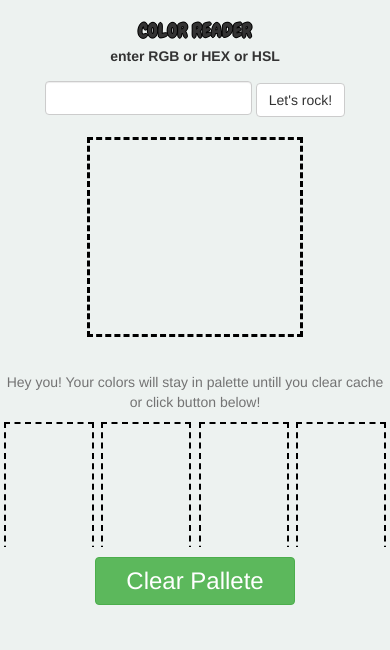
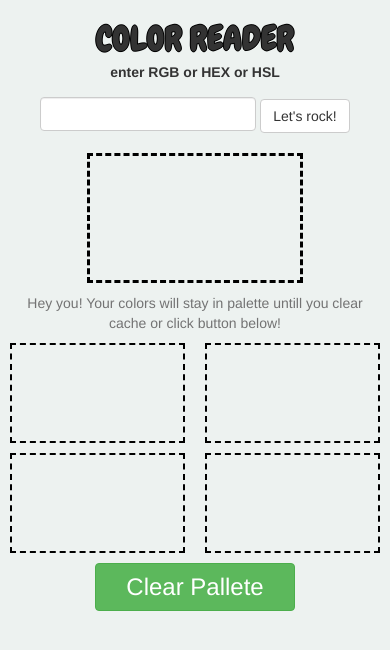
Before and after one commit to d0peCode/colorReader, a website: page public/index.html in a window 390 px wide. Drawn offline with nearby package versions, Linux system fonts and the light colour scheme; some packages are replaced by stand-ins of ours.

Commit message:
media queries and content

```diff
--- a/public/css/bs3-custom.css
+++ b/public/css/bs3-custom.css
@@ -2,3 +2,7 @@
     display: inline;
     width: auto;
 }
+.help-block {
+    padding-left: 15px;
+    padding-right: 15px;
+}
--- a/public/css/style.css
+++ b/public/css/style.css
@@ -56,3 +56,28 @@
     margin-right: auto;
     font-size: 24px;
 }
+
+@media(max-width:767px) {
+    .mainpage__header {
+        font-size: 34px;
+    }
+    .mainpage__palette__record__paragraph {
+        font-size: 16px;
+    }
+    .mainpage__palette__record {
+        width: 45%;
+        height: 100px;
+        margin-left: 2.5%;
+        margin-right: 2.5%;
+    }
+    .mainpage__palette {
+        margin-top: 5px;
+        height: 265px;
+    }
+    .form-control {
+        width: 60% !important;
+    }
+    .mainpage__colorsample {
+        height: 130px;
+    }
+}
--- a/public/services/colorCheckerService.js
+++ b/public/services/colorCheckerService.js
@@ -47,7 +47,7 @@
                         numbers = numbers.match(/[+-]?\d+(\.\d+)?/g).map(parseFloat);
                         if(numbers.length === 3) {
                             if(numbers[0] > 359 || numbers[0] < 0) {
-                                alert('first HSL numbers must be in 0 - 359 range');
+                                alert('first HSL number must be in 0 - 359 range');
                             } else {
                                 if(numbers[1] < 0 || numbers[1] > 100 || numbers[2] < 0 || numbers[2] > 100) {
                                     alert('second and third numbers must be in 0-100 range');
--- a/server.js
+++ b/server.js
@@ -11,7 +11,7 @@ app.use(bodyParser.json());
 app.use(express.static(path.join(__dirname, 'public')));
 
 app.get('/', function (req, res) {
-    res.sendFile('C:/Users/Borys/Dropbox/ngTranslateApp/public/index.html');
+    res.sendFile('C:/Users/Borys/Documents/colorreader');
     res.end();
 });
 
```
